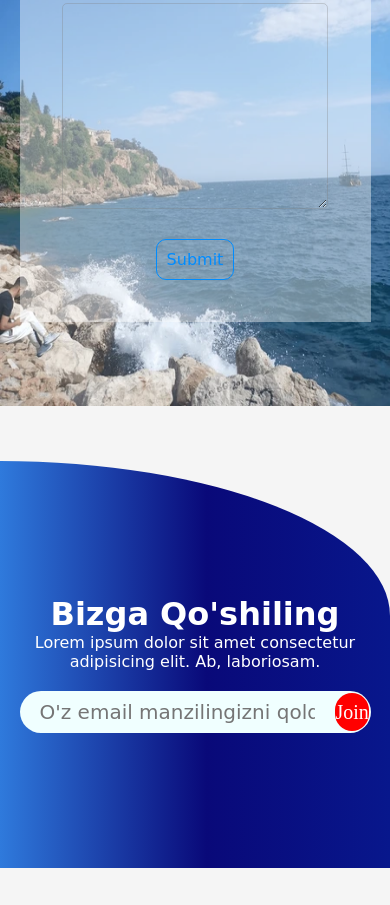
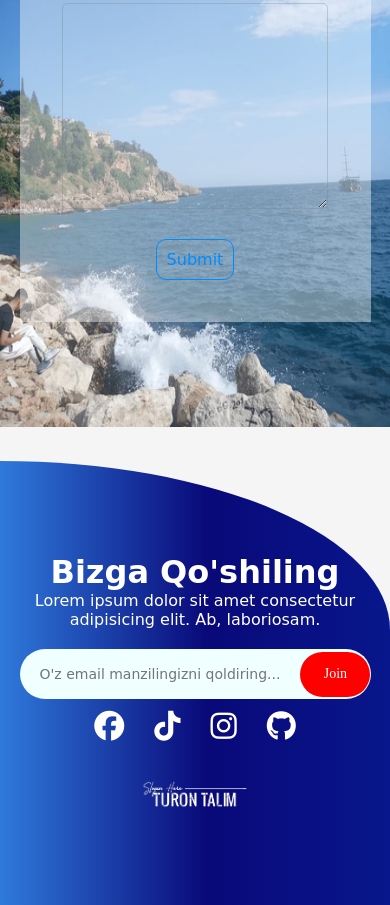
Before and after one commit to MardonbeKhursanov/newRepository, a plain HTML site: page index.html in a window 390 px wide. Shown: the part 2098-3003 px from the top of the page. Before the commit the page ends 2966 px from the top, so only its background shows below. Drawn offline with Linux system fonts and the light colour scheme; a web font is replaced by a local one.

Commit message:
footer togirlandi

```diff
--- a/index.html
+++ b/index.html
@@ -102,9 +102,18 @@
                     </h1>
                     <p>Lorem ipsum dolor sit amet consectetur adipisicing elit. Ab, laboriosam.</p>
                     <form action="https://t.me/mardonbekhursanov" class="footer_input">
-                        <input type="text" name="" id="" placeholder="O'z email manzilingizni qoldiring....."><button type="submit">Join</button>
+                        <input type="email" name="" id="" placeholder="O'z email manzilingizni qoldiring....."><button type="submit">Join</button>
                     </form>
-
+                </div>
+                <div class="operators">
+                    <h2>brands</h2>
+                    <ul>
+                        <li><a href=""><i class="fa-brands fa-facebook"></i></a></li>
+                        <li><a href=""><i class="fa-brands fa-tiktok"></i></a></li>
+                        <li><a href=""><i class="fa-brands fa-instagram"></i></a></li>
+                        <li><a href=""><i class="fa-brands fa-github"></i></a></li>
+                    </ul>
+                    <img src="./img/Screenshot_13-removebg-preview.png" alt="">
                 </div>
             </div>
         </footer>
--- a/media.css
+++ b/media.css
@@ -57,7 +57,7 @@
     .writer img{
         position: absolute;
         width: 100%;
-        height: 70vh;
+        height: 75vh;
     }
     .menu{
         display: flex;
@@ -65,12 +65,33 @@
     .menu i{
         display: block;
     }
+    footer input, .footer_input button{
+        font-size: 14px !important;
+    }
+    .footer_input input{
+        width: 80%;
+    }
+    .footer_input button{
+        width: 20%;
+    }
+    .operators{
+        flex-direction: column;
+        margin: 10px 0px;
+    }
+    .operators h2{
+        display: none;
+    }
 }
 @media screen and (max-height: 800px){
     .header-title-row img{
         width: 30vw;
     }
     input{
-        height: 20vh !important;
+        height: 20vh;
     }
 }
+@media screen and (max-height: 400px){
+   .footer_input{
+        height: 50px !important;
+    }
+}
--- a/style.css
+++ b/style.css
@@ -280,7 +280,7 @@ footer{
     width: 100%;
     color: white;
     text-align: center;
-    padding: 10vh 0vh;
+    padding: 5vh 0vh 0vh 0vh;
 }
 .footer_div {
     display: flex;
@@ -291,14 +291,13 @@ footer{
     margin-top: 20px;
     width: 50%;
     background-color: azure;
-    height: 5vh;
+    height: 50px;
     display: flex;
     align-items: center;
     border-radius: 50px;
 }
 .footer_input input{
     width: 90%;
-    height: 100%;
     background-color: transparent;
     border: none;
     outline: none;
@@ -315,9 +314,32 @@ footer{
     font-size: 20px;
     border: none;
     font-family: 'Times New Roman', Times, serif;
+    transition: all .2s linear;
 }
-
-
+.footer_input button:hover{
+    box-shadow: 0px 0px 10px red;
+}
+.operators{
+    display: flex;
+    justify-content: space-between;
+    align-items: center;
+    flex-wrap: wrap;
+}
+.operators img{
+    width: 15vh;
+}
+.operators ul{
+    display: flex;
+    gap: 30px;
+    font-size: 30px;
+}
+.operators ul li a{
+    color: white;
+    transition: all .2s linear;
+}
+.operators ul li a:hover{
+    filter: drop-shadow(0px 0px 5px white);
+}
 @keyframes img_anime{
     0%{
         border-radius: 30% 70% 70% 30% / 30% 46% 54% 70% ;
```
Also changed, not shown: img/Screenshot_13-removebg-preview.png (added).
